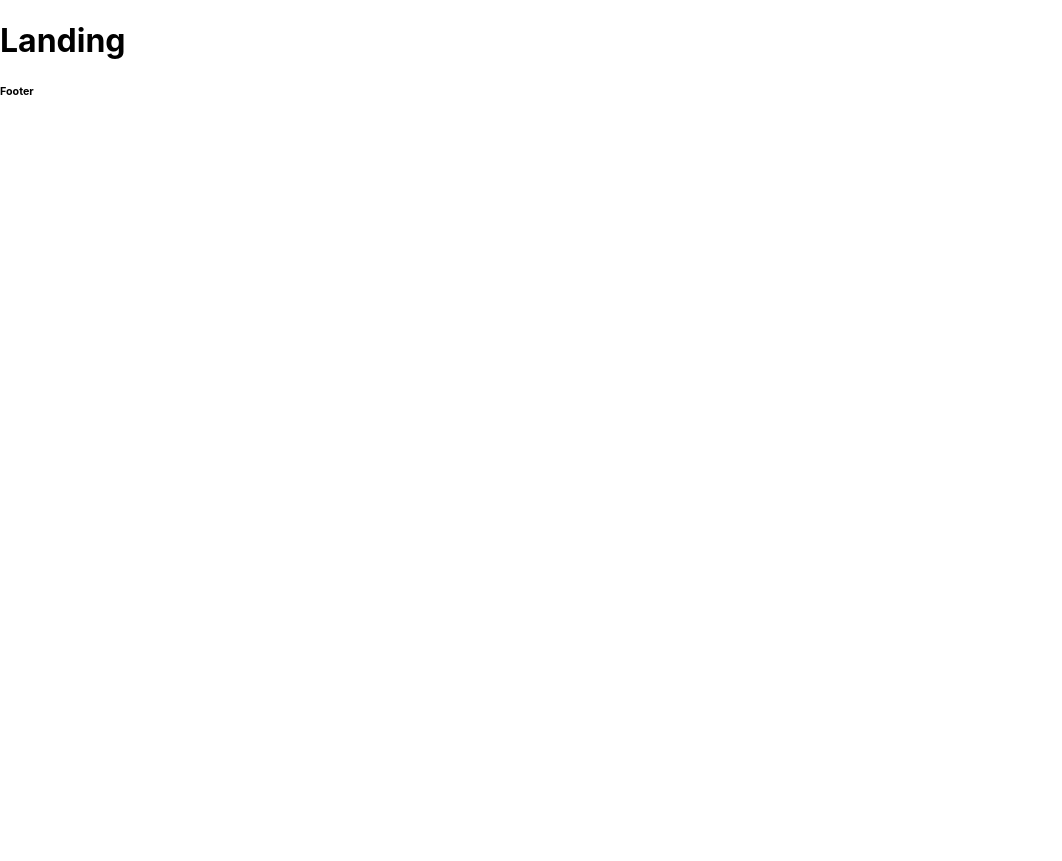
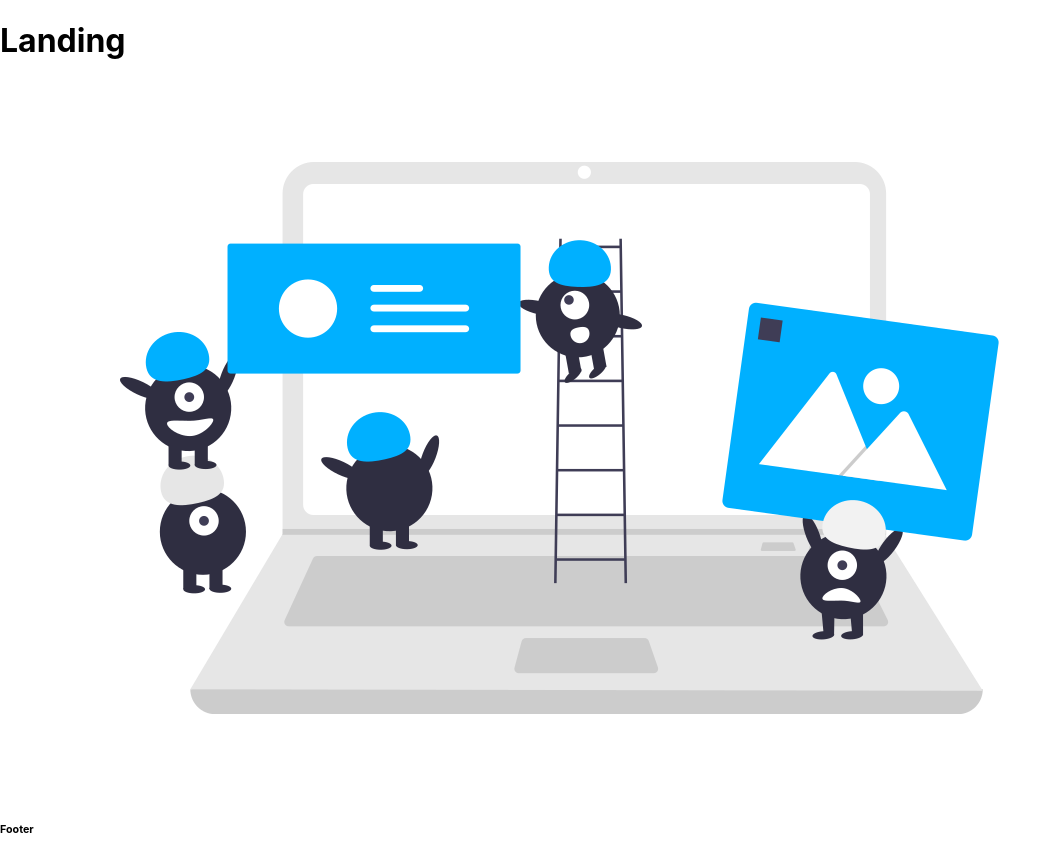
Before and after one commit to crispad/landing, a React (Create React App) app in the folder landing/: page / in a window 1280 px wide. Shown: the whole page, without its empty margins (0-1062 px from the left). Before the commit the page ends 800 px from the top, so only its background shows below. Built offline with nearby package versions, Linux system fonts and the light colour scheme.

Commit message:
landing page rendering

```diff
--- a/landing/src/App.js
+++ b/landing/src/App.js
@@ -1,5 +1,6 @@
 import React from 'react';
 import Footer from './Components/Footer';
+import content_team from './Images/content_team.png';
 import NavBar from './Components/NavBar';
 //import './App.css';
 
@@ -7,6 +8,7 @@ function App() {
   return (
     <div className="App">
       <h1>Landing</h1>
+      <img src={content_team} alt="content_team" className="content_team" />
       <Footer />
     </div>
   );
```
